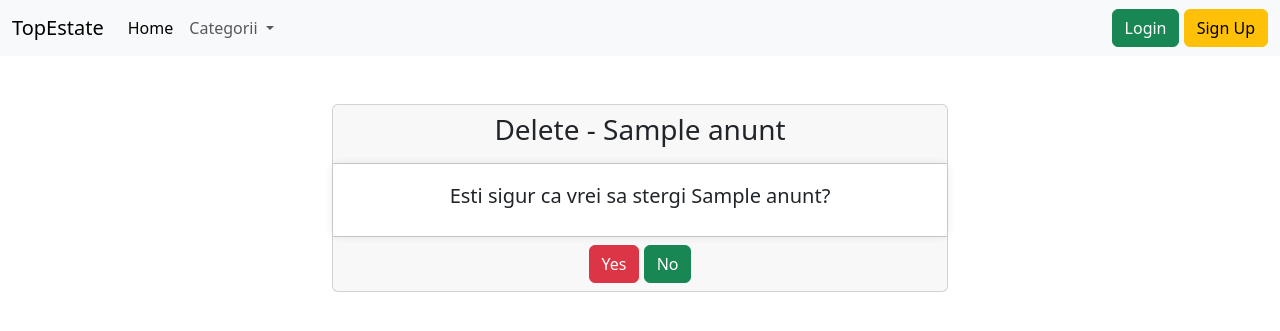
After one commit to danmkr/TopEstate, a Django app: template templates/createPost/delete_post.html in a window 1280 px wide. The commit adds this page. Shown: the top 331 px of the page. Run offline with Django 5.2, Linux system fonts and the light colour scheme; the template is opened without the code that fills it: most values are stand-ins (such as "Sample title", 1, 10 or a date in 2020).

Commit message:
second commit

```diff
--- a/createPost/models.py
+++ b/createPost/models.py
@@ -34,6 +34,10 @@ class Anunt(models.Model):
     descriere = models.TextField(max_length=500)
     tip_anunt = models.CharField(choices=tipuri_anunt, max_length=2)
 
+    def delete(self, *args, **kwargs):
+        self.active = False
+        return super().save(*args, **kwargs)
+
 class Promovare(models.Model):
 
     tipuri_promovare = [
--- a/createPost/urls.py
+++ b/createPost/urls.py
@@ -8,5 +8,6 @@ urlpatterns = [
     path('comision_0/', views.Comision0View.as_view(), name='comision-0'),
     path('ansamblu_rezidential/', views.AnsambluRezidentialView.as_view(), name='ansamblu-rezidential'),
     path('agentii_imobiliare/', views.AgentiiImobiliareView.as_view(), name='agentii-imobiliare'),
-    path('post/<int:pk>/', views.post, name='post')
+    path('post/<int:pk>/', views.post, name='post'),
+    path('delete/<int:pk>/', views.PostDeleteView.as_view(), name='delete')
 ]
--- a/templates/Home/homepage.html
+++ b/templates/Home/homepage.html
@@ -39,6 +39,7 @@
                                 <p class="card-text">Descriere: {{ anunt.descriere }}</p>
                                 <p class="card-text">Metoda Achizitie: {{ anunt.tip_vanzare }}</p>
                                 <a href="{% url 'post' anunt.id %}" class="btn btn-primary">Detalii</a>
+                                <a href="{% url 'delete' anunt.id %}" class="btn btn-danger">Delete</a>
                             </div>
                         </div>
                     </div>
--- /dev/null
+++ b/templates/createPost/delete_post.html
@@ -0,0 +1,28 @@
+{% extends 'base.html' %}
+
+{% block title %} Delete {% endblock %}
+
+{% block content %}
+	<div class="container-fluid">
+        <div class="row">
+            <div class="col-md-6 offset-md-3">
+                <br><br>
+                <div class="card">
+                    <div class="card-header">
+                        <h3 class="text-center">Delete - {{ anunt }}</h3>
+                    </div>
+                    <form method="post">
+                        {% csrf_token %}
+                        <div class="card-body">
+                            <h5 class="text-center"> Esti sigur ca vrei sa stergi {{ anunt }}? </h5>
+                        </div>
+                        <div class="card-footer text-center">
+                            <button type="submit" class="btn btn-danger">Yes</button>
+                            <a href="{% url 'home' %}" class="btn btn-success">No</a>
+                        </div>
+                    </form>
+                </div>
+            </div>
+        </div>
+    </div>
+{% endblock %}
--- a/templates/post.html
+++ b/templates/post.html
@@ -44,6 +44,8 @@
                             </tr>
                         </table>
                     </div>
+                <br>
+
                 </div>
             </div>
         </div>
```
Also changed, not shown: createPost/views.py (+6 -1 lines), db.sqlite3.
